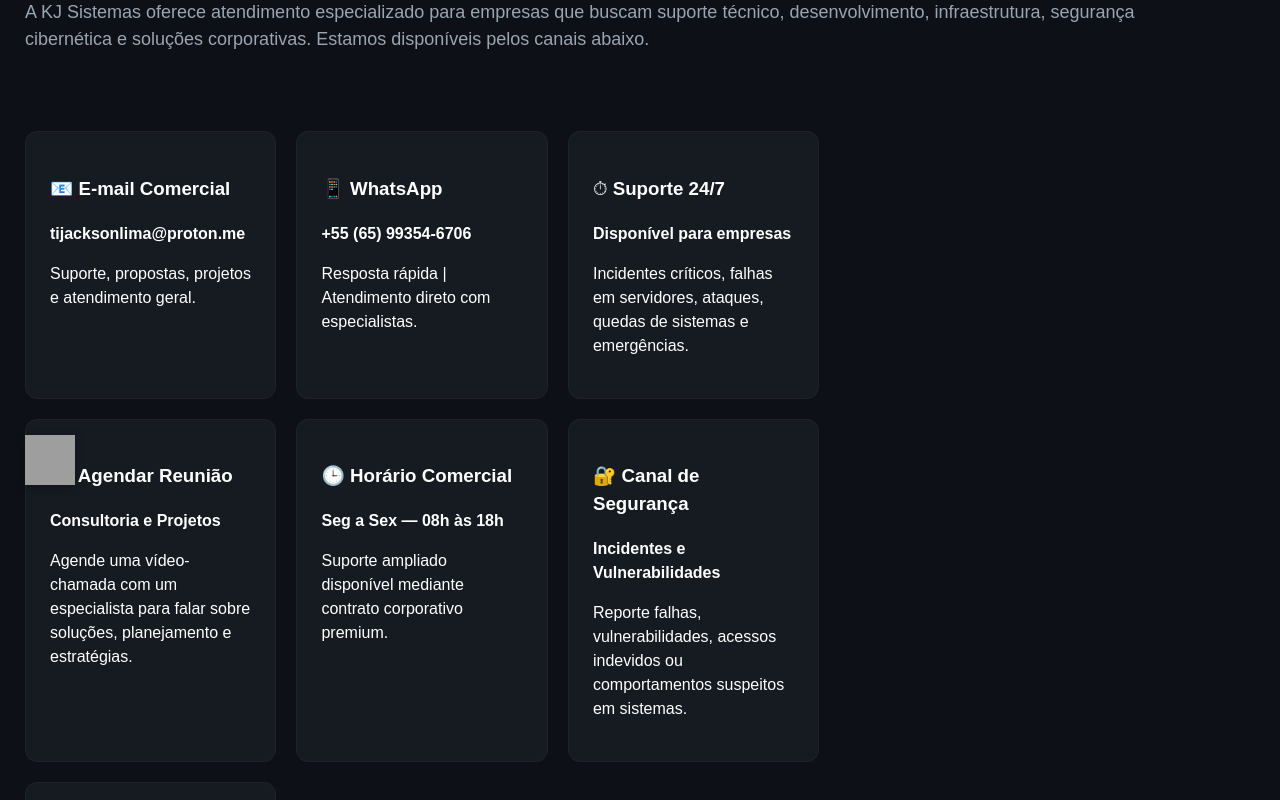
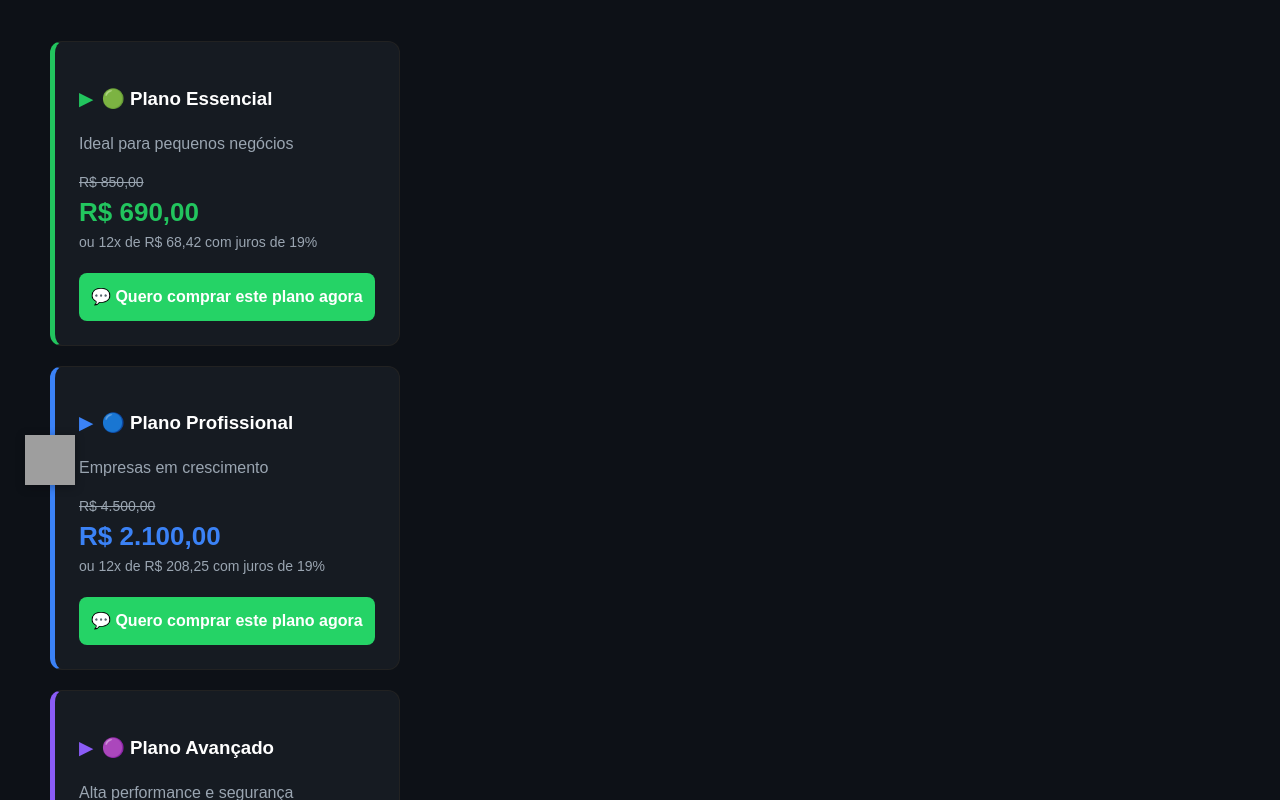
Before and after one commit to Consultview/kj-sistemas, a React (Vite) app: page /contato in a window 1280 px wide. Shown: the part 240-1040 px from the top of the page. Built offline with nearby package versions, Linux system fonts and the light colour scheme; grey boxes are pictures that could not be loaded.

Commit message:
Includao dos precos e planos

```diff
--- a/src/App.jsx
+++ b/src/App.jsx
@@ -8,6 +8,7 @@
 import Sobre from "./pages/About";
 import Servicos from "./pages/Services";
 import Contato from "./pages/Contact";
+import Planos from "./pages/Planos";
 
 import Desenvolvimento from "./pages/services/Desenvolvimento";
 import Seguranca from "./pages/services/Seguranca";
--- a/src/pages/Contact.jsx
+++ b/src/pages/Contact.jsx
@@ -1,6 +1,14 @@
+import Planos from "./Planos";
+
+
 export default function Contact() {
   return (
+
     <div className="container">
+
+    <Planos />
+
+
       <h2 style={{ fontSize: "32px" }}>Entre em Contato</h2>
 
       <p style={{ fontSize: "18px", color: "#9aa5b1" }}>
--- /dev/null
+++ b/src/pages/Planos.jsx
@@ -0,0 +1,211 @@
+import { useState } from "react";
+
+/* =========================
+   UTILITÁRIOS
+========================= */
+function calcularParcelas(valor, parcelas = 12, juros = 0.19) {
+  const total = valor * (1 + juros);
+  return (total / parcelas).toFixed(2);
+}
+
+function formatar(valor) {
+  return valor.toLocaleString("pt-BR", {
+    style: "currency",
+    currency: "BRL",
+  });
+}
+
+/* =========================
+   COMPONENTE PLANO
+========================= */
+function Plano({
+  titulo,
+  subtitulo,
+  itens,
+  color,
+  precoOriginal,
+  precoPromocional,
+}) {
+  const [open, setOpen] = useState(false);
+
+  const parcela12x = calcularParcelas(precoPromocional);
+  const mensagem = encodeURIComponent(
+    `Quero comprar o ${titulo} agora`
+  );
+
+  return (
+    <div
+      className="card"
+      style={{
+        borderLeft: `5px solid ${color}`,
+        transition: "all 0.3s ease",
+        boxShadow: open ? "0 0 0 2px rgba(0,0,0,0.06)" : "none",
+      }}
+    >
+      <h3
+        onClick={() => setOpen(!open)}
+        style={{
+          cursor: "pointer",
+          display: "flex",
+          alignItems: "center",
+          gap: "8px",
+        }}
+      >
+        <span style={{ color }}>{open ? "▼" : "▶"}</span>
+        {titulo}
+      </h3>
+
+      <p style={{ color: "#9aa5b1" }}>{subtitulo}</p>
+
+      {/* PREÇOS */}
+      <div style={{ marginTop: "12px" }}>
+        <div
+          style={{
+            textDecoration: "line-through",
+            color: "#9aa5b1",
+            fontSize: "14px",
+          }}
+        >
+          {formatar(precoOriginal)}
+        </div>
+
+        <div
+          style={{
+            fontSize: "26px",
+            fontWeight: "bold",
+            color,
+          }}
+        >
+          {formatar(precoPromocional)}
+        </div>
+
+        <div style={{ fontSize: "14px", color: "#9aa5b1" }}>
+          ou 12x de {formatar(Number(parcela12x))} com juros de 19%
+        </div>
+      </div>
+
+      {/* DETALHES */}
+      {open && (
+        <ul
+          style={{
+            marginTop: "16px",
+            paddingLeft: "20px",
+            paddingTop: "12px",
+            borderTop: `1px solid ${color}33`,
+          }}
+        >
+          {itens.map((item, index) => (
+            <li key={index} style={{ marginBottom: "10px" }}>
+              {item}
+            </li>
+          ))}
+        </ul>
+      )}
+
+      {/* BOTÃO WHATSAPP */}
+      <a
+        href={`https://wa.me/5565993546706?text=${mensagem}`}
+        target="_blank"
+        rel="noopener noreferrer"
+        style={{
+          display: "block",
+          marginTop: "20px",
+          textAlign: "center",
+          padding: "12px",
+          borderRadius: "8px",
+          backgroundColor: "#25D366",
+          color: "#fff",
+          fontWeight: "bold",
+          textDecoration: "none",
+        }}
+      >
+        💬 Quero comprar este plano agora
+      </a>
+    </div>
+  );
+}
+
+/* =========================
+   PÁGINA PLANOS
+========================= */
+export default function Planos() {
+  return (
+    <div className="container">
+      <h2 style={{ fontSize: "32px" }}>Planos e Pacotes</h2>
+
+      <p style={{ fontSize: "18px", color: "#9aa5b1" }}>
+        Contrato mínimo de <strong>6 meses</strong>. Valores promocionais
+        por tempo limitado.
+      </p>
+
+      <div
+        style={{
+          marginTop: "40px",
+          display: "grid",
+          gap: "20px",
+          gridTemplateColumns: "repeat(auto-fit, minmax(260px, 1fr))",
+        }}
+      >
+        <Plano
+          titulo="🟢 Plano Essencial"
+          subtitulo="Ideal para pequenos negócios"
+          color="#22c55e"
+          precoOriginal={850}
+          precoPromocional={690}
+          itens={[
+            "Suporte técnico remoto",
+            "Manutenção preventiva",
+            "Correções básicas",
+            "Monitoramento básico",
+            "Relatório mensal",
+          ]}
+        />
+
+        <Plano
+          titulo="🔵 Plano Profissional"
+          subtitulo="Empresas em crescimento"
+          color="#3b82f6"
+          precoOriginal={4500}
+          precoPromocional={2100}
+          itens={[
+            "Suporte remoto e presencial",
+            "Gestão de servidores",
+            "Backup automatizado",
+            "Consultoria mensal",
+            "Prioridade no atendimento",
+          ]}
+        />
+
+        <Plano
+          titulo="🟣 Plano Avançado"
+          subtitulo="Alta performance e segurança"
+          color="#8b5cf6"
+          precoOriginal={8900}
+          precoPromocional={7000}
+          itens={[
+            "Monitoramento contínuo",
+            "Hardening de sistemas",
+            "Análise de vulnerabilidades",
+            "Gestão de patches",
+            "Relatórios avançados",
+          ]}
+        />
+
+        <Plano
+          titulo="🔴 Plano Enterprise"
+          subtitulo="Ambientes críticos"
+          color="#ef4444"
+          precoOriginal={19000}
+          precoPromocional={17500}
+          itens={[
+            "Suporte dedicado 24/7",
+            "Pentest periódico",
+            "Cloud & DevOps",
+            "Plano de contingência",
+            "Relatórios executivos",
+          ]}
+        />
+      </div>
+    </div>
+  );
+}
```
